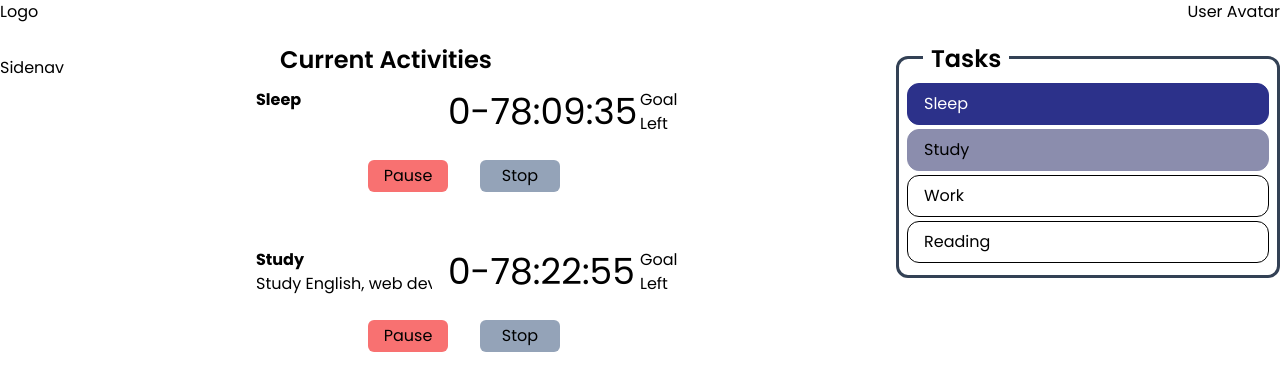
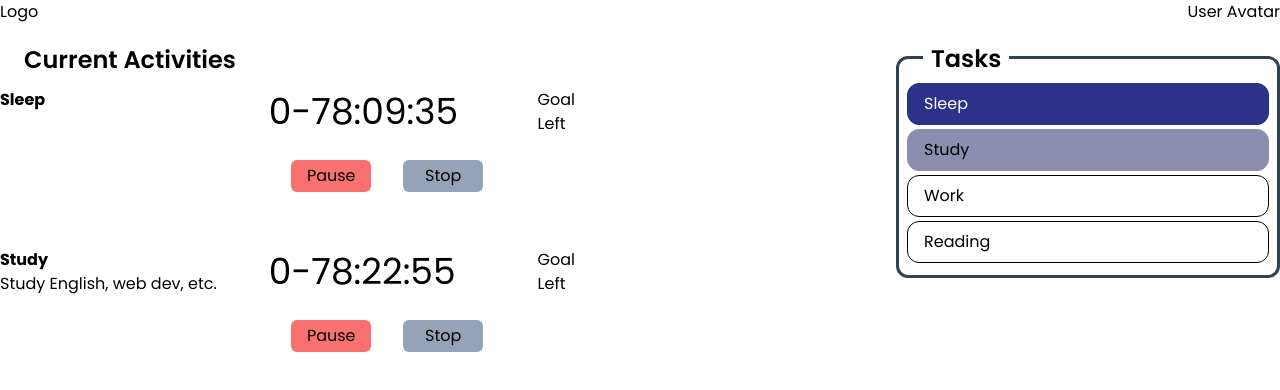
Before and after one commit to cedar314/time-tracker-client, a React (Create React App) app: page / in a window 1280 px wide. Shown: the top 390 px of the page. Built offline with nearby package versions, Linux system fonts and the light colour scheme.

Commit message:
removed sidenav

```diff
--- a/src/components/TimeTracker.tsx
+++ b/src/components/TimeTracker.tsx
@@ -25,7 +25,7 @@ function CurrentActivity({ children }: { children: currentActivityType }) {
 
   return (
     <div className="mb-8">
-      <div className="flex">
+      <div className="flex flex-row">
         <div className="w-[30%]">
           <h2 className="font-bold">{children.name}</h2>
           <p className="overflow-hidden whitespace-nowrap mr-4">
@@ -40,10 +40,12 @@ function CurrentActivity({ children }: { children: currentActivityType }) {
           <h3>Left</h3>
         </div>
       </div>
-      <button className="bg-red-400 rounded-md w-20 py-1 my-6 ml-28 mr-4">
-        Pause
-      </button>
-      <button className="bg-slate-400 rounded-md w-20 py-1 mx-4">Stop</button>
+      <div className="ml-[20%]">
+        <button className="bg-red-400 rounded-md w-20 py-1 my-6 ml-28 mr-4">
+          Pause
+        </button>
+        <button className="bg-slate-400 rounded-md w-20 py-1 mx-4">Stop</button>
+      </div>
     </div>
   )
 }
--- a/src/layouts/AppLayout.tsx
+++ b/src/layouts/AppLayout.tsx
@@ -1,6 +1,5 @@
 import React from 'react'
 import Navbar from 'components/Navbar'
-import Sidenav from 'components/Sidenav'
 import ActivitiesManager from 'components/ActivitiesManager'
 import { Outlet } from 'react-router-dom'
 
@@ -9,7 +8,6 @@ function AppLayout() {
     <>
       <Navbar />
       <div className="container mt-8 flex flex-row">
-        <Sidenav />
         <div className="flex-auto">
           <Outlet />
         </div>
```
